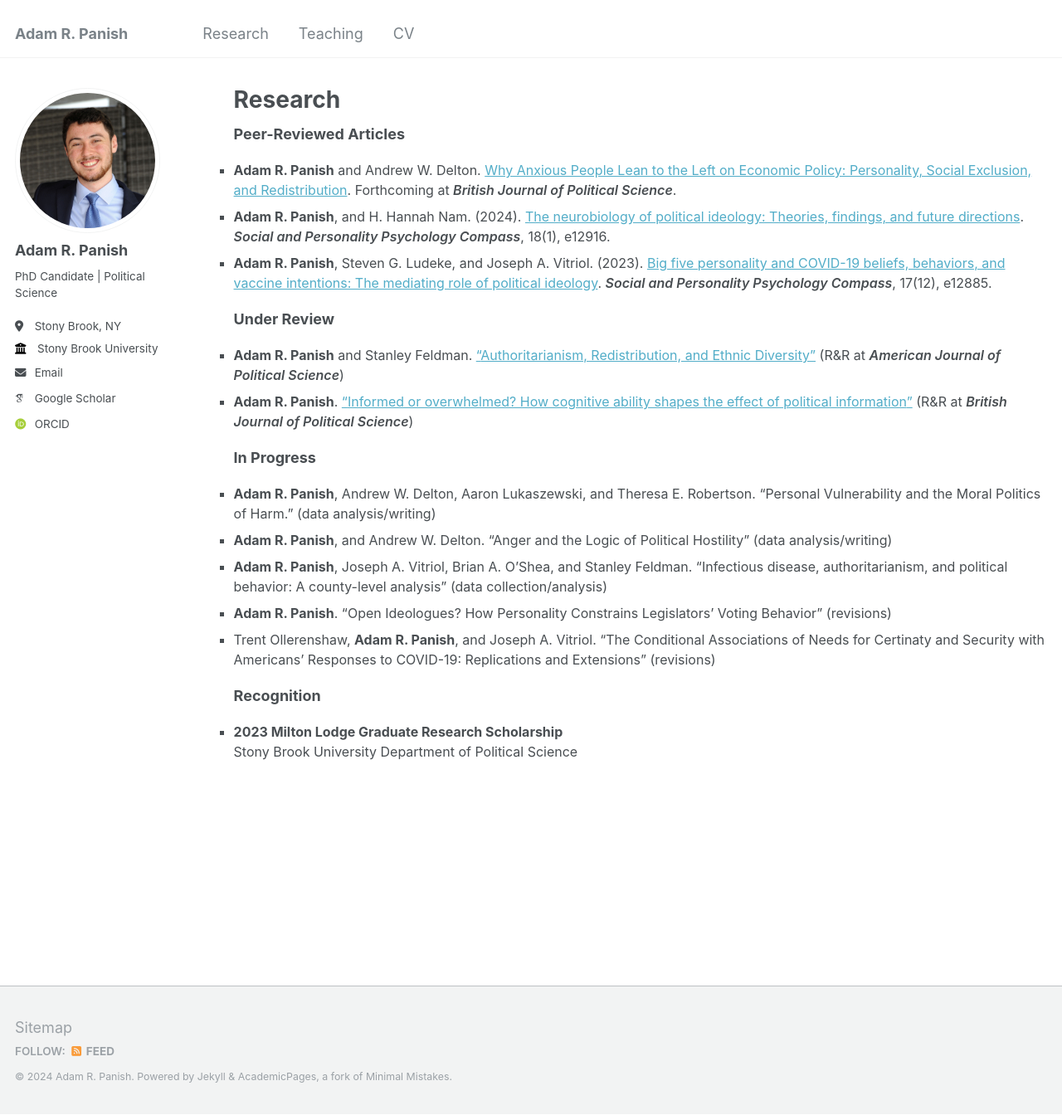
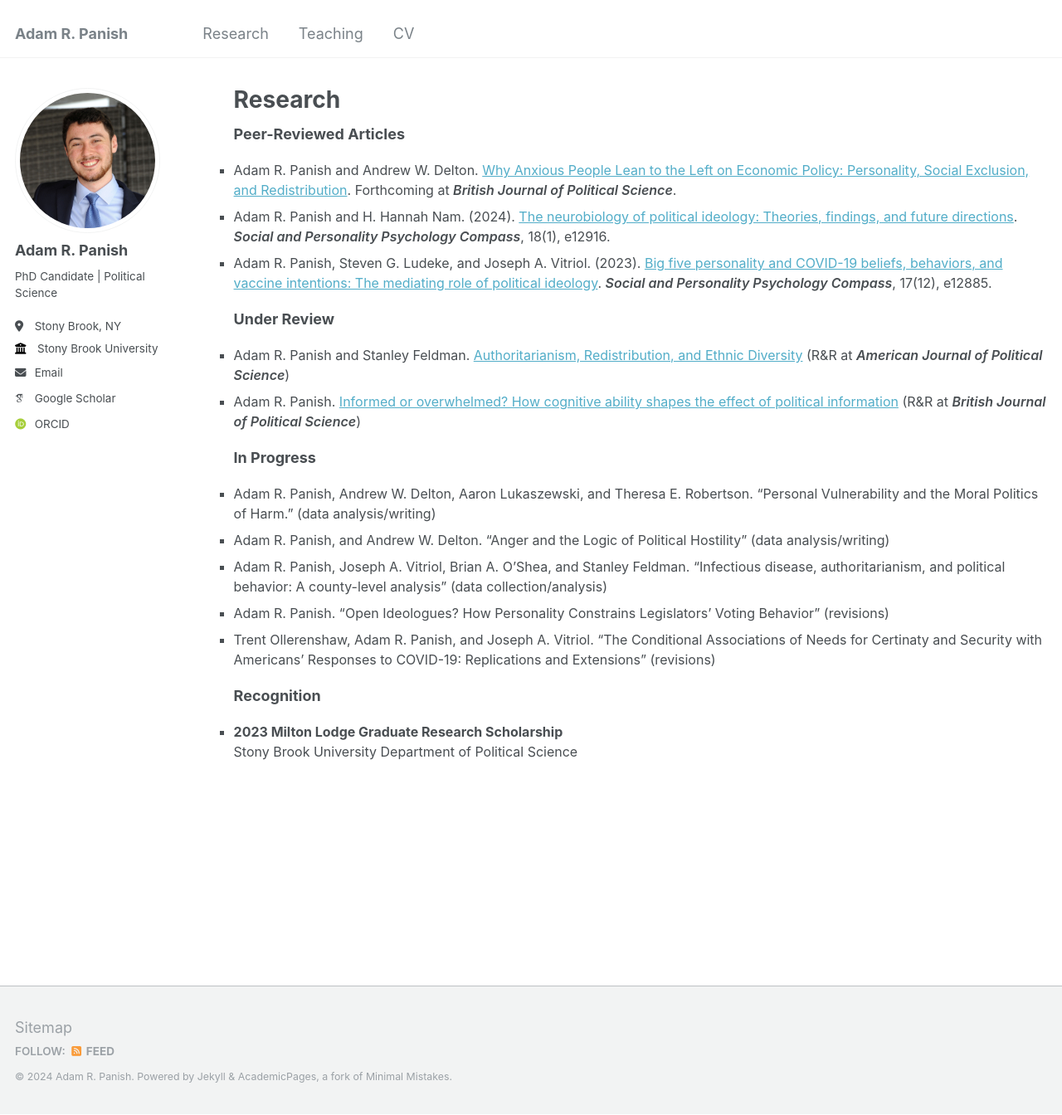
Before and after one commit to adampanish/adampanish.github.io, a Jekyll site: the page built from _pages/research.html, in a window 1280 px wide and 1344 px high. Shown: the whole window at 83% size. Built offline with Jekyll 4.4.1, drawn with Linux system fonts in a browser that asks for light colours; some web fonts are replaced.

```diff
--- a/_pages/research.html
+++ b/_pages/research.html
@@ -19,24 +19,24 @@ ul {
 
 <b>Peer-Reviewed Articles</b>
 <ul><font size=3>
-<li><b>Adam R. Panish</b> and Andrew W. Delton. <a href="https://www.dropbox.com/scl/fi/6asbl7xmwbo2fbpg2q6eq/panish_delton_anxious_2024.pdf?rlkey=wwmde8r5b71kkw3dkat90zyrc&st=rbajjc4g&dl=0" target="_blank">Why Anxious People Lean to the Left on Economic Policy: Personality, Social Exclusion, and Redistribution</a>. Forthcoming at <i><strong>British Journal of Political Science</strong></i>.</li>
-<li><b>Adam R. Panish</b>, and H. Hannah Nam. (2024). <a href="https://www.dropbox.com/scl/fi/sj69ayc1z5t7d8o8twixv/panish_nam_brain_2024.pdf?rlkey=09l0qc5kdduh0qt1v3o8tylbq&st=9qsrs6lu&dl=0" target="_blank">The neurobiology of political ideology: Theories, findings, and future directions</a>. <i><strong>Social and Personality Psychology Compass</strong></i>, 18(1), e12916.</li>
-<li><b>Adam R. Panish</b>, Steven G. Ludeke, and Joseph A. Vitriol. (2023). <a href="https://www.dropbox.com/scl/fi/tf16ohk1c1dyxmyltifek/panish_ludeke_vitriol_covid_2023.pdf?rlkey=bsmblnhw2cpspw8ebk6g9lb18&st=u2ak5dkg&dl=0" target="_blank">Big five personality and COVID-19 beliefs, behaviors, and vaccine intentions: The mediating role of political ideology</a>. <i><strong>Social and Personality Psychology Compass</strong></i>, 17(12), e12885.</li>
+<li>Adam R. Panish and Andrew W. Delton. <a href="https://www.dropbox.com/scl/fi/6asbl7xmwbo2fbpg2q6eq/panish_delton_anxious_2024.pdf?rlkey=wwmde8r5b71kkw3dkat90zyrc&st=rbajjc4g&dl=0" target="_blank">Why Anxious People Lean to the Left on Economic Policy: Personality, Social Exclusion, and Redistribution</a>. Forthcoming at <i><strong>British Journal of Political Science</strong></i>.</li>
+<li>Adam R. Panish and H. Hannah Nam. (2024). <a href="https://www.dropbox.com/scl/fi/sj69ayc1z5t7d8o8twixv/panish_nam_brain_2024.pdf?rlkey=09l0qc5kdduh0qt1v3o8tylbq&st=9qsrs6lu&dl=0" target="_blank">The neurobiology of political ideology: Theories, findings, and future directions</a>. <i><strong>Social and Personality Psychology Compass</strong></i>, 18(1), e12916.</li>
+<li>Adam R. Panish, Steven G. Ludeke, and Joseph A. Vitriol. (2023). <a href="https://www.dropbox.com/scl/fi/tf16ohk1c1dyxmyltifek/panish_ludeke_vitriol_covid_2023.pdf?rlkey=bsmblnhw2cpspw8ebk6g9lb18&st=u2ak5dkg&dl=0" target="_blank">Big five personality and COVID-19 beliefs, behaviors, and vaccine intentions: The mediating role of political ideology</a>. <i><strong>Social and Personality Psychology Compass</strong></i>, 17(12), e12885.</li>
 </font></ul>
 
 <b>Under Review</b>
 <ul><font size=3>
-<li><b>Adam R. Panish</b> and Stanley Feldman. <a href="https://www.dropbox.com/scl/fi/58i4blxvq4boe47q8djv4/panish_feldman_redistribution_2024.pdf?rlkey=dcqn3b67jbtd5e4cmmjxefnyf&st=5iwmtlqf&dl=0" target="_blank"><q>Authoritarianism, Redistribution, and Ethnic Diversity</q></a> (R&R at <i><strong>American Journal of Political Science</strong></i>)</li>
-<li><b>Adam R. Panish</b>. <a href="https://www.dropbox.com/scl/fi/o7ml9g0v776t21cq4epw9/panish_cognitive_2024.pdf?rlkey=i0hdacf0qrlucznukqmjecg83&st=ghvrcxp5&dl=0" target="_blank"><q>Informed or overwhelmed? How cognitive ability shapes the effect of political information</q></a> (R&R at <i><strong>British Journal of Political Science</strong></i>)</li>
+<li>Adam R. Panish and Stanley Feldman. <a href="https://www.dropbox.com/scl/fi/58i4blxvq4boe47q8djv4/panish_feldman_redistribution_2024.pdf?rlkey=dcqn3b67jbtd5e4cmmjxefnyf&st=5iwmtlqf&dl=0" target="_blank">Authoritarianism, Redistribution, and Ethnic Diversity</a> (R&R at <i><strong>American Journal of Political Science</strong></i>)</li>
+<li>Adam R. Panish. <a href="https://www.dropbox.com/scl/fi/o7ml9g0v776t21cq4epw9/panish_cognitive_2024.pdf?rlkey=i0hdacf0qrlucznukqmjecg83&st=ghvrcxp5&dl=0" target="_blank">Informed or overwhelmed? How cognitive ability shapes the effect of political information</a> (R&R at <i><strong>British Journal of Political Science</strong></i>)</li>
 </font></ul>
 
 <b>In Progress</b>
 <ul><font size=3>
-<li><b>Adam R. Panish</b>, Andrew W. Delton, Aaron Lukaszewski, and Theresa E. Robertson. <q>Personal Vulnerability and the Moral Politics of Harm.</q> (data analysis/writing)</li>
-<li><b>Adam R. Panish</b>, and Andrew W. Delton. <q>Anger and the Logic of Political Hostility</q> (data analysis/writing)</li>
-<li><b>Adam R. Panish</b>, Joseph A. Vitriol, Brian A. O’Shea, and Stanley Feldman. <q>Infectious disease, authoritarianism, and political behavior: A county-level analysis</q> (data collection/analysis)</li>
-<li><b>Adam R. Panish</b>. <q>Open Ideologues? How Personality Constrains Legislators’ Voting Behavior</q> (revisions)</li>
-<li>Trent Ollerenshaw, <b>Adam R. Panish</b>, and Joseph A. Vitriol. <q>The Conditional Associations of Needs for Certinaty and Security with Americans’ Responses to COVID-19: Replications and Extensions</q> (revisions)</li>
+<li>Adam R. Panish, Andrew W. Delton, Aaron Lukaszewski, and Theresa E. Robertson. <q>Personal Vulnerability and the Moral Politics of Harm.</q> (data analysis/writing)</li>
+<li>Adam R. Panish, and Andrew W. Delton. <q>Anger and the Logic of Political Hostility</q> (data analysis/writing)</li>
+<li>Adam R. Panish, Joseph A. Vitriol, Brian A. O’Shea, and Stanley Feldman. <q>Infectious disease, authoritarianism, and political behavior: A county-level analysis</q> (data collection/analysis)</li>
+<li>Adam R. Panish. <q>Open Ideologues? How Personality Constrains Legislators’ Voting Behavior</q> (revisions)</li>
+<li>Trent Ollerenshaw, Adam R. Panish, and Joseph A. Vitriol. <q>The Conditional Associations of Needs for Certinaty and Security with Americans’ Responses to COVID-19: Replications and Extensions</q> (revisions)</li>
 </font></ul>
 
 <b>Recognition</b><ul>
```
